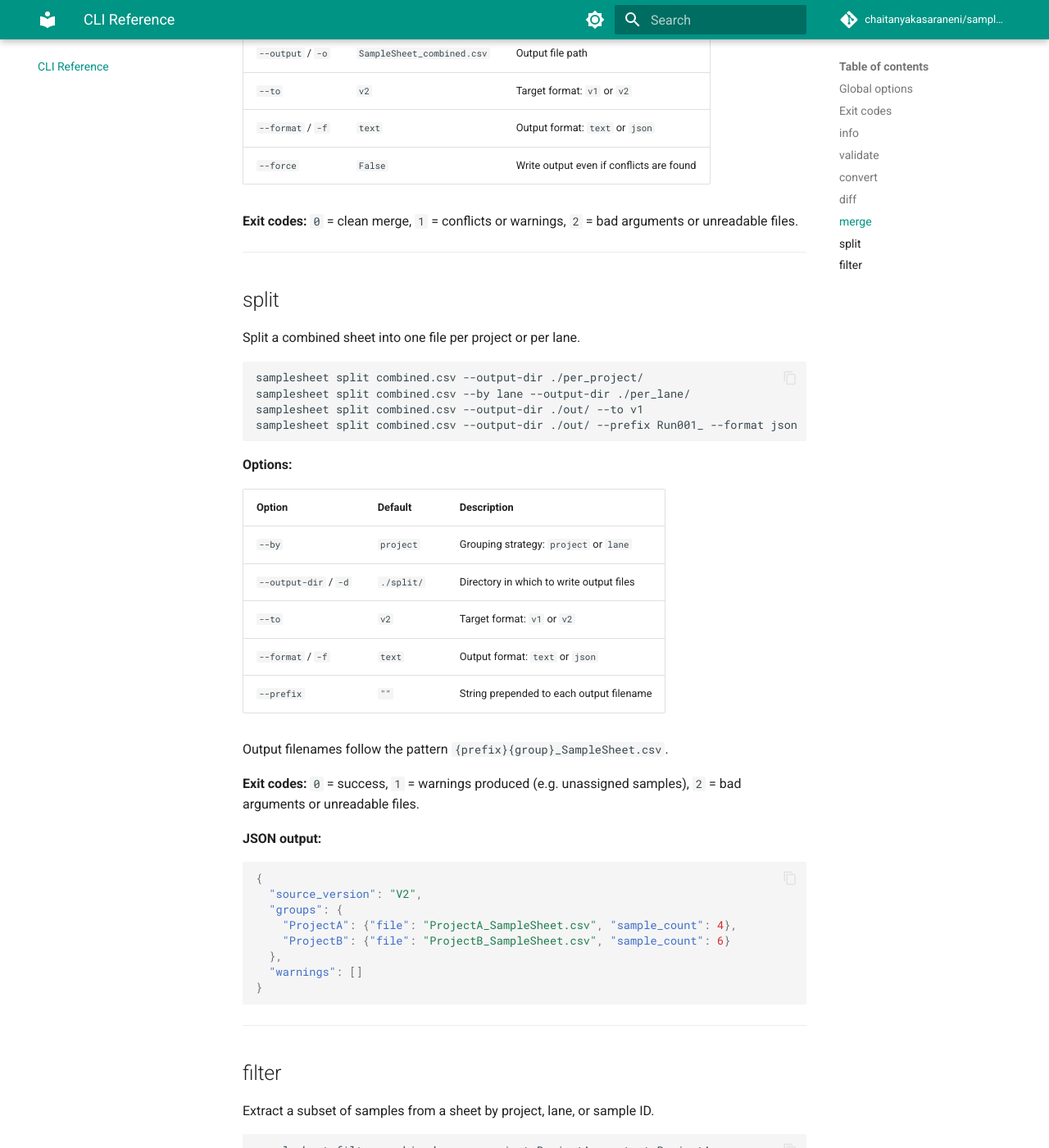
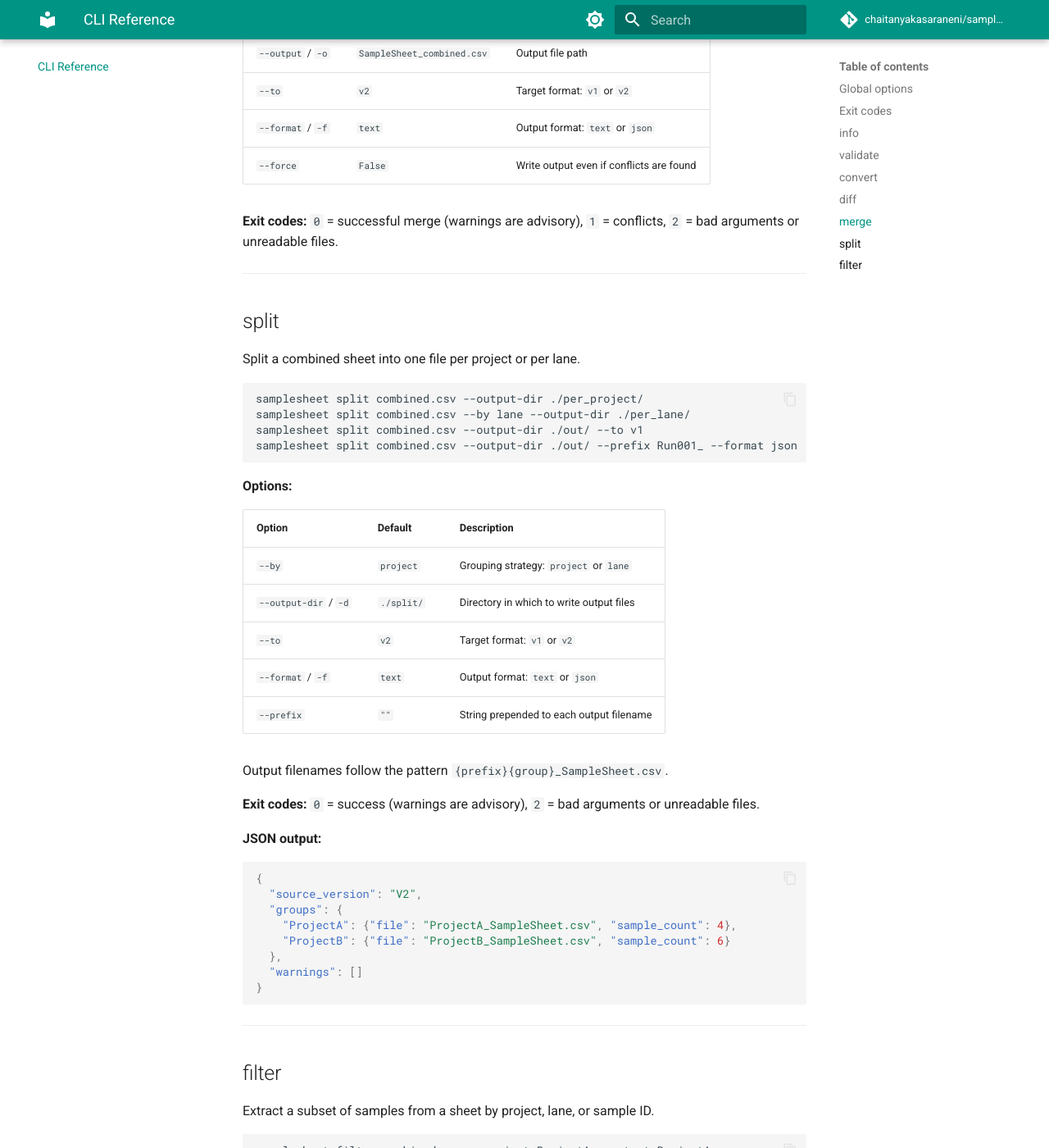
Before and after one commit to chaitanyakasaraneni/samplesheet-parser, an MkDocs documentation site: the page built from docs/cli.md, in a window 1280 px wide and 1400 px high, scrolled down 4574 px. Shown: the whole window at 82% size. Built offline with MkDocs 1.6.1 and Material for MkDocs 9.7.7, drawn with Linux system fonts in a browser that asks for light colours; comment, search, counter and statistics services are not loaded.

Commit message:
docs: update cli docs for errors/warns

````diff
--- a/docs/cli.md
+++ b/docs/cli.md
@@ -190,7 +190,7 @@ samplesheet merge ProjectA.csv ProjectB.csv --output combined.csv --format json
 | `--format` / `-f` | `text` | Output format: `text` or `json` |
 | `--force` | `False` | Write output even if conflicts are found |
 
-**Exit codes:** `0` = clean merge, `1` = conflicts or warnings, `2` = bad arguments or unreadable files.
+**Exit codes:** `0` = successful merge (warnings are advisory), `1` = conflicts, `2` = bad arguments or unreadable files.
 
 ---
 
@@ -217,7 +217,7 @@ samplesheet split combined.csv --output-dir ./out/ --prefix Run001_ --format jso
 
 Output filenames follow the pattern `{prefix}{group}_SampleSheet.csv`.
 
-**Exit codes:** `0` = success, `1` = warnings produced (e.g. unassigned samples), `2` = bad arguments or unreadable files.
+**Exit codes:** `0` = success (warnings are advisory), `2` = bad arguments or unreadable files.
 
 **JSON output:**
 ```json
````
